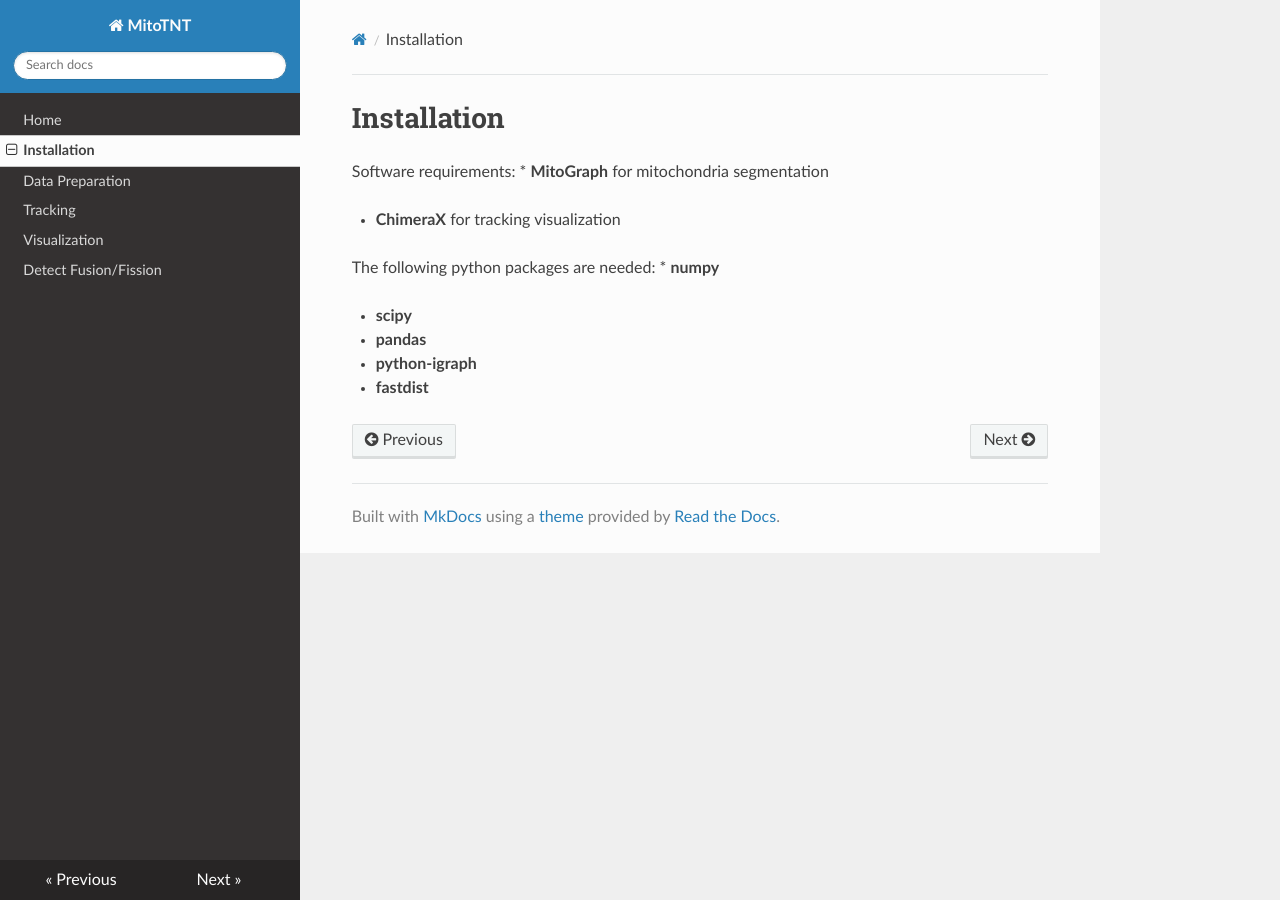
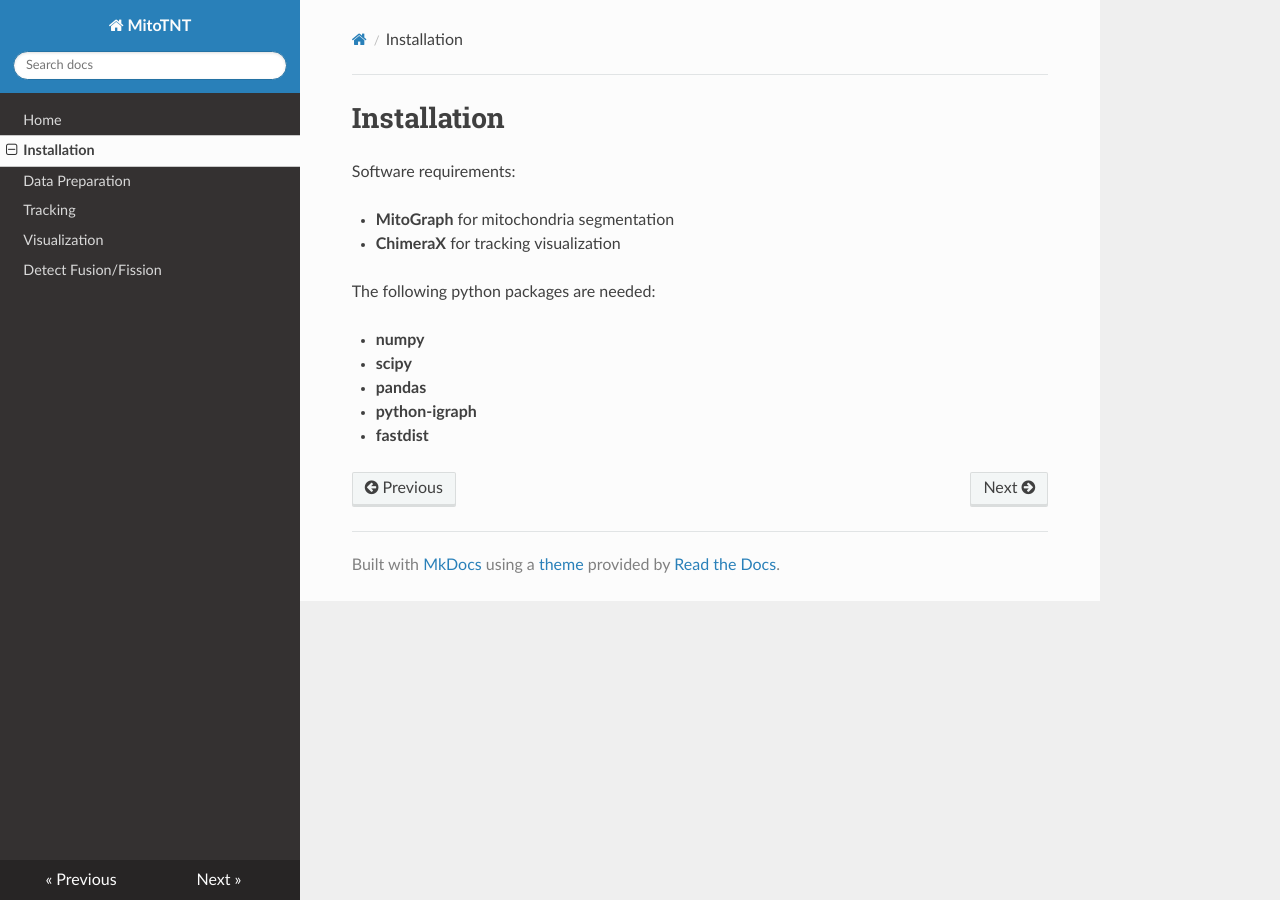
Before and after one commit to pylattice/MitoTNT, an MkDocs documentation site: the page built from docs/installation.md, in a window 1280 px wide. Built offline with MkDocs 1.6.1, drawn with Linux system fonts in a browser that asks for light colours; nearby versions of some CDN libraries.

```diff
--- a/docs/installation.md
+++ b/docs/installation.md
@@ -1,17 +1,19 @@
 # Installation
 
 Software requirements:
-* **MitoGraph** for mitochondria segmentation
 
-* **ChimeraX** for tracking visualization
+- **MitoGraph** for mitochondria segmentation
+
+- **ChimeraX** for tracking visualization
 
 The following python packages are needed:
-* **numpy**
 
-* **scipy**
+- **numpy**
 
-* **pandas**
+- **scipy**
 
-* **python-igraph**
+- **pandas**
 
-* **fastdist**
+- **python-igraph**
+
+- **fastdist**
```
